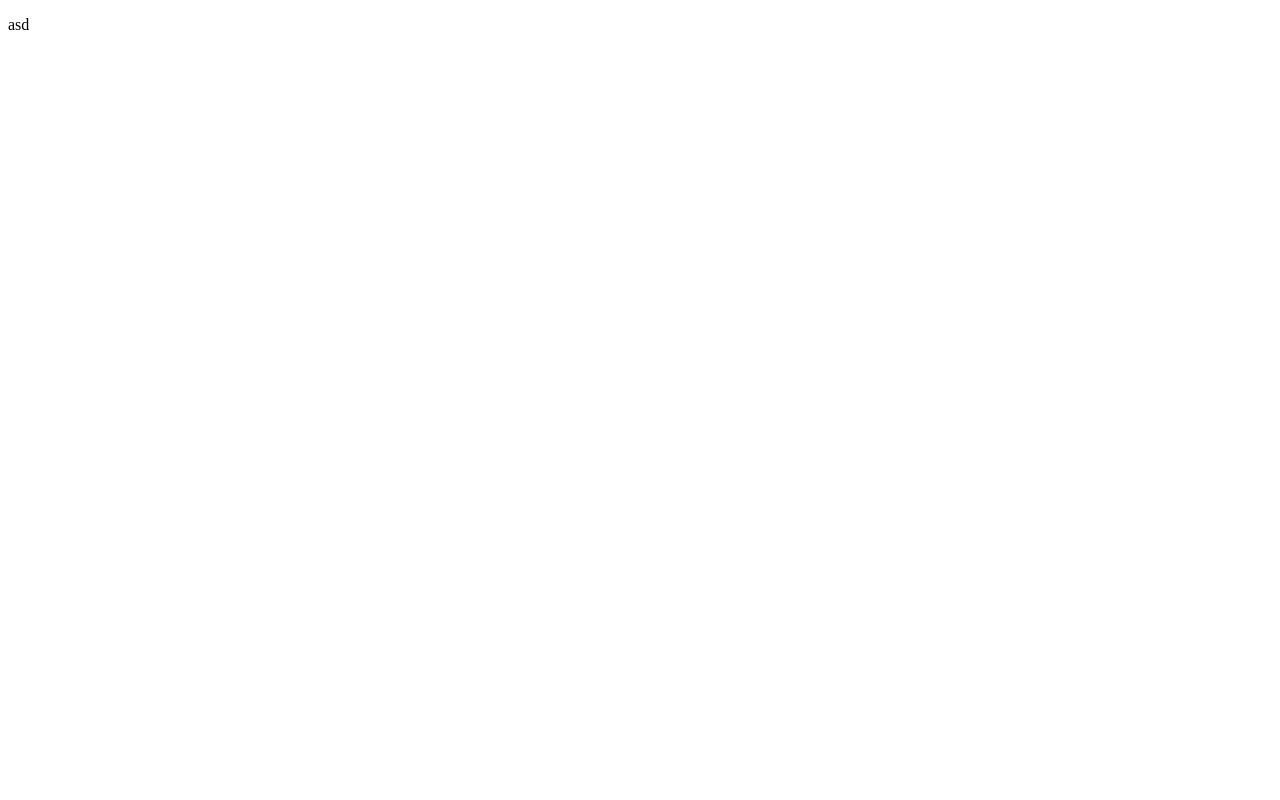
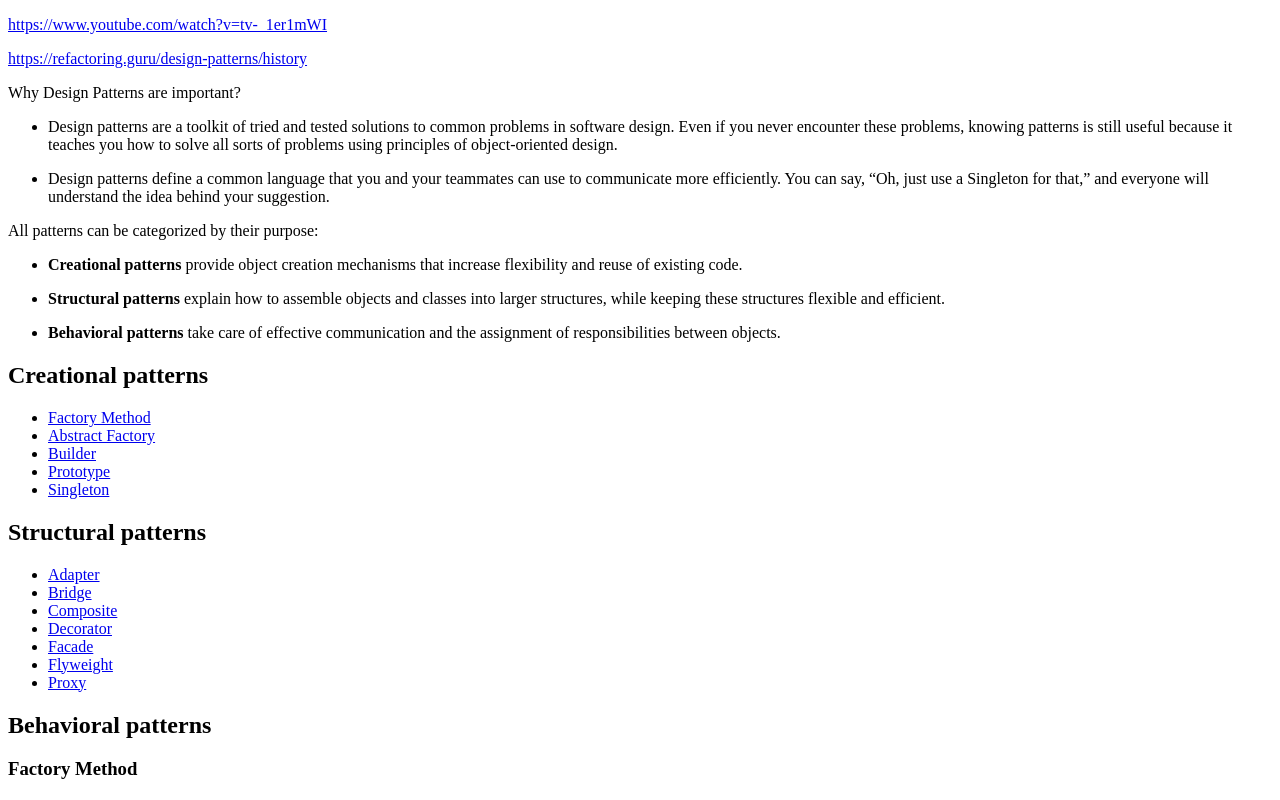
Before and after one commit to Krindendo/my-documentation, a Next.js app: page /guides/uncategorized/design-patterns in a window 1280 px wide. Built offline with nearby package versions, Linux system fonts and the light colour scheme.

Commit message:
add new guide

```diff
--- a/pages/guides/uncategorized/design-patterns.mdx
+++ b/pages/guides/uncategorized/design-patterns.mdx
@@ -6,4 +6,42 @@ tags: [Design Patterns]
 layout: post
 ---
 
-asd
+https://www.youtube.com/watch?v=tv-_1er1mWI
+
+https://refactoring.guru/design-patterns/history
+
+Why Design Patterns are important?
+
+- Design patterns are a toolkit of tried and tested solutions to common problems in software design. Even if you never encounter these problems, knowing patterns is still useful because it teaches you how to solve all sorts of problems using principles of object-oriented design.
+
+- Design patterns define a common language that you and your teammates can use to communicate more efficiently. You can say, “Oh, just use a Singleton for that,” and everyone will understand the idea behind your suggestion.
+
+All patterns can be categorized by their purpose:
+
+- **Creational patterns** provide object creation mechanisms that increase flexibility and reuse of existing code.
+
+- **Structural patterns** explain how to assemble objects and classes into larger structures, while keeping these structures flexible and efficient.
+
+- **Behavioral patterns** take care of effective communication and the assignment of responsibilities between objects.
+
+## Creational patterns
+
+- [Factory Method](https://refactoring.guru/design-patterns/factory-method)
+- [Abstract Factory](https://refactoring.guru/design-patterns/abstract-factory)
+- [Builder](https://refactoring.guru/design-patterns/builder)
+- [Prototype](https://refactoring.guru/design-patterns/prototype)
+- [Singleton](https://refactoring.guru/design-patterns/singleton)
+
+## Structural patterns
+
+- [Adapter](https://refactoring.guru/design-patterns/adapter)
+- [Bridge](https://refactoring.guru/design-patterns/bridge)
+- [Composite](https://refactoring.guru/design-patterns/composite)
+- [Decorator](https://refactoring.guru/design-patterns/decorator)
+- [Facade](https://refactoring.guru/design-patterns/facade)
+- [Flyweight](https://refactoring.guru/design-patterns/flyweight)
+- [Proxy](https://refactoring.guru/design-patterns/proxy)
+
+## Behavioral patterns
+
+### Factory Method
```
